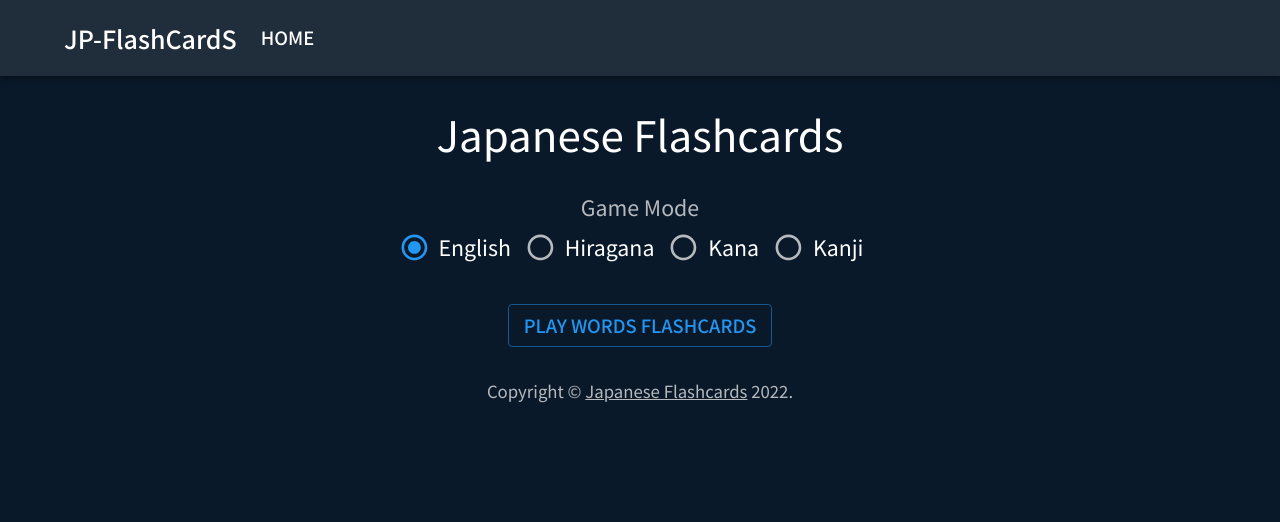
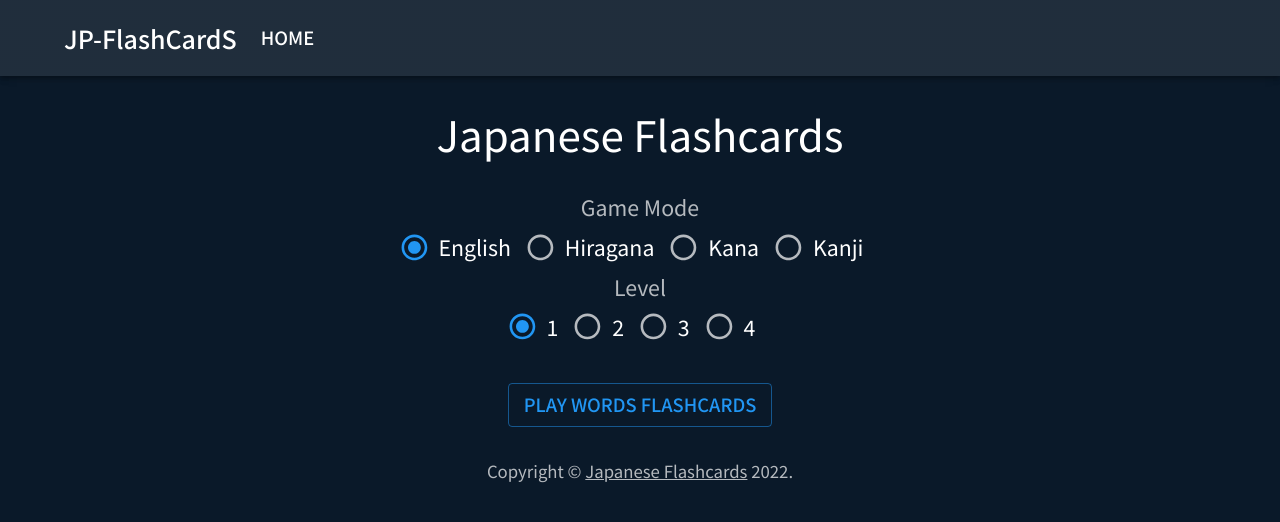
Before and after one commit to Cat-Devs/jp-flashcards, a Next.js app: page / in a window 1280 px wide. Shown: the top 522 px of the page. Built offline with nearby package versions, Linux system fonts and the light colour scheme.

Commit message:
Add game level and tests

```diff
--- a/package.json
+++ b/package.json
@@ -31,6 +31,8 @@
     "@testing-library/jest-dom": "^5.16.1",
     "@testing-library/react": "^12.1.2",
     "@types/node": "^17.0.14",
+    "@typescript-eslint/eslint-plugin": "^5.10.2",
+    "@typescript-eslint/parser": "^5.10.2",
     "eslint": "7.32.0",
     "eslint-config-next": "11.1.0",
     "eslint-config-prettier": "^8.3.0",
--- a/pages/_document.tsx
+++ b/pages/_document.tsx
@@ -1,5 +1,6 @@
 import { Html, Head, Main, NextScript } from "next/document";
 
+/* eslint-disable @next/next/no-page-custom-font */
 export default function Document() {
   return (
     <Html lang="en-us">
--- a/src/AppState/AppContext.tsx
+++ b/src/AppState/AppContext.tsx
@@ -16,6 +16,7 @@ const initialState: AppState = {
   nextCard: "",
   currentCard: "",
   gameMode: "en",
+  gameLevel: "1",
   remainingCards: [],
   usedCards: [],
   wrongCards: [],
--- a/src/AppState/appReducer.ts
+++ b/src/AppState/appReducer.ts
@@ -45,7 +45,14 @@ export function appReducer(state: AppState, action: AppAction): AppState {
     case AppActionType.SET_GAME: {
       return {
         ...state,
-        gameMode: action.payload.gameMode,
+        gameMode: action.payload,
+      };
+    }
+
+    case AppActionType.SET_LEVEL: {
+      return {
+        ...state,
+        gameLevel: action.payload,
       };
     }
 
--- a/src/AppState/types.ts
+++ b/src/AppState/types.tsx
@@ -1,4 +1,5 @@
 export type GameMode = "en" | "hiragana" | "kanji" | "kana";
+export type GameLevel = "1" | "2" | "3" | "4";
 
 export interface AppState {
   loading: Boolean;
@@ -9,12 +10,14 @@ export interface AppState {
   correctCards: string[];
   nextCard: string;
   gameMode: GameMode;
+  gameLevel: GameLevel;
 }
 
 export enum AppActionType {
   "LOAD_DATA",
   "NEXT_CARD",
   "SET_GAME",
+  "SET_LEVEL",
   "LOADING",
 }
 
@@ -32,7 +35,12 @@ type NextCardAction = { type: AppActionType.NEXT_CARD };
 
 type SetGameAction = {
   type: AppActionType.SET_GAME;
-  payload: { gameMode: GameMode };
+  payload: GameMode;
 };
 
-export type AppAction = LoadingAction | LoadDataAction | NextCardAction | SetGameAction;
+type SetLevelAction = {
+  type: AppActionType.SET_LEVEL;
+  payload: GameLevel;
+};
+
+export type AppAction = LoadingAction | LoadDataAction | NextCardAction | SetGameAction | SetLevelAction;
--- a/src/AppState/useApp.tsx
+++ b/src/AppState/useApp.tsx
@@ -2,7 +2,7 @@ import { useCallback, useContext } from "react";
 import { useRouter } from "next/router";
 
 import { AppContext } from "./AppContext";
-import { AppActionType, GameMode } from "./types";
+import { AppActionType, GameLevel, GameMode } from "./types";
 import { FlashCardData } from "../types";
 
 export function useApp() {
@@ -75,21 +75,33 @@ export function useApp() {
     (gameMode: GameMode) => {
       dispatch({
         type: AppActionType.SET_GAME,
-        payload: { gameMode },
+        payload: gameMode,
       });
     },
     [dispatch]
   );
 
-  const goHome = () => {
+  const setLevel = useCallback(
+    (gameLevel: GameLevel) => {
+      dispatch({
+        type: AppActionType.SET_LEVEL,
+        payload: gameLevel,
+      });
+    },
+    [dispatch]
+  );
+
+  const goHome = useCallback(() => {
     router.push(`/`);
-  };
+  }, [router]);
 
   return {
     loading: Boolean(state.loading),
     currentCard: state.currentCard,
     gameMode: state.gameMode,
+    gameLevel: state.gameLevel,
     setGame,
+    setLevel,
     loadData,
     nextCard,
     goHome,
--- a/src/Components/Settings.tsx
+++ b/src/Components/Settings.tsx
@@ -1,4 +1,4 @@
-import React from "react";
+import React, { useCallback } from "react";
 import Box from "@mui/material/Box";
 import FormControlLabel from "@mui/material/FormControlLabel";
 import RadioGroup from "@mui/material/RadioGroup";
@@ -7,14 +7,24 @@ import FormControl from "@mui/material/FormControl";
 import Radio from "@mui/material/Radio";
 
 import { useApp } from "../AppState";
-import { GameMode } from "../AppState/types";
+import { GameMode, GameLevel } from "../AppState/types";
 
 export const Settings: React.FC = () => {
-  const { gameMode, setGame } = useApp();
+  const { gameMode, gameLevel, setGame, setLevel } = useApp();
 
-  const handleSetGame = (event: React.ChangeEvent<HTMLInputElement>) => {
-    setGame(event.target.value as GameMode);
-  };
+  const handleSetGame = useCallback(
+    (event: React.ChangeEvent<HTMLInputElement>) => {
+      setGame(event.target.value as GameMode);
+    },
+    [setGame]
+  );
+
+  const handleGameLevel = useCallback(
+    (event: React.ChangeEvent<HTMLInputElement>) => {
+      setLevel(event.target.value as GameLevel);
+    },
+    [setLevel]
+  );
 
   return (
     <Box sx={{ my: 4 }}>
@@ -33,6 +43,21 @@ export const Settings: React.FC = () => {
           <FormControlLabel value="kanji" control={<Radio />} label="Kanji" />
         </RadioGroup>
       </FormControl>
+      <FormControl>
+        <FormLabel id="game-mode-group-label">Level</FormLabel>
+        <RadioGroup
+          row
+          aria-labelledby="game-mode-group-label"
+          name="game-mode-buttons-group"
+          value={gameLevel}
+          onChange={handleGameLevel}
+        >
+          <FormControlLabel value="1" control={<Radio />} label="1" />
+          <FormControlLabel value="2" control={<Radio />} label="2" />
+          <FormControlLabel value="3" control={<Radio />} label="3" />
+          <FormControlLabel value="4" control={<Radio />} label="4" />
+        </RadioGroup>
+      </FormControl>
     </Box>
   );
 };
```
Also changed, not shown: .eslintrc.json, 2 other files (tests, documents, lock files or other folders).
